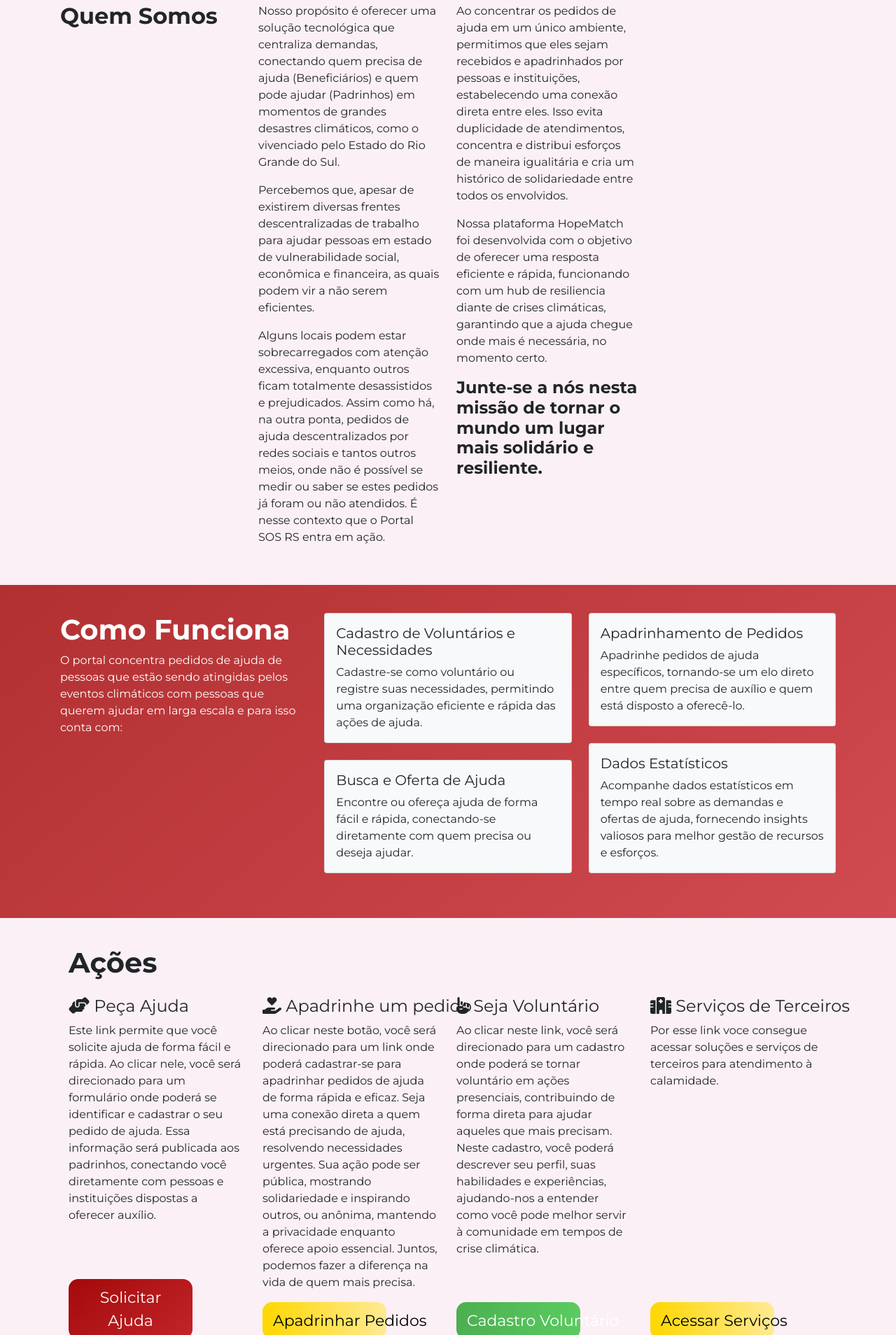
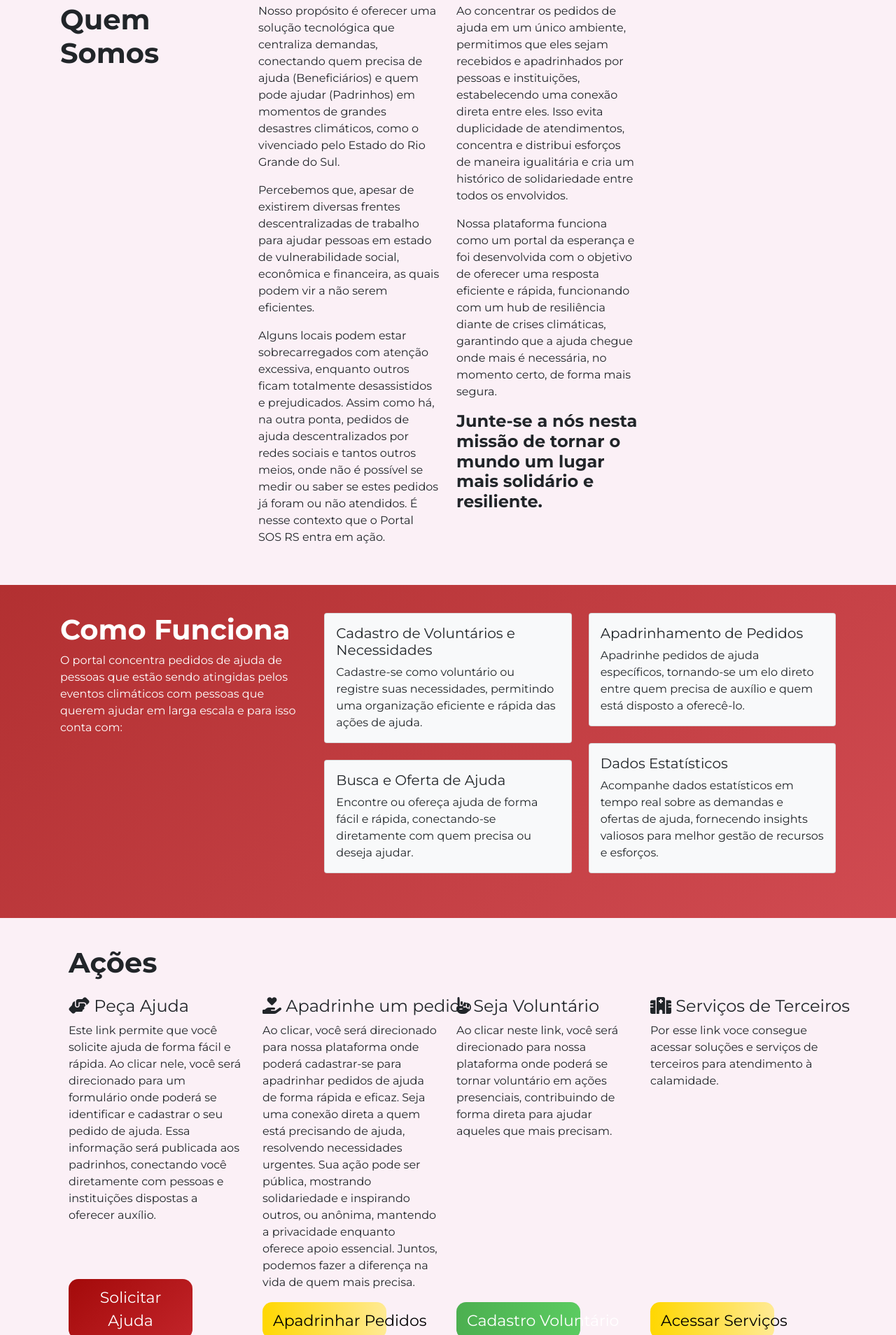
Before and after one commit to iandell026/lp_hopematch, a plain HTML site: page index.html in a window 1280 px wide. Shown: the part 892-2800 px from the top of the page at 70% size. Drawn offline with nearby package versions, Linux system fonts and the light colour scheme.

Commit message:
Ajustes gerais nos textos

```diff
--- a/index.html
+++ b/index.html
@@ -89,8 +89,8 @@
             </div>
 
             <p class="text-white texto-destaque">
-              O Portal SOS RS é uma iniciativa privada das empresas <a class="text-white" target="_blank" href="https://fianto.com.br/" >Fianto</a>,
-              <a class="text-white" target="_blank" href="https://www.locness.com.br/">Locness</a> e <a class="text-white" target="_blank" href="https://umentor.com.br/">Umentor</a>, empresas com ampla experiência em serviços
+              O Portal SOS RS é uma iniciativa privada e voluntária das empresas <a class="text-white" target="_blank" href="https://fianto.com.br/" >Fianto</a>,
+              <a class="text-white" target="_blank" href="https://www.sismu.com.br/">Sismu</a> e <a class="text-white" target="_blank" href="https://umentor.com.br/">Umentor</a>, empresas com ampla experiência em serviços
               inovadores para o mercado brasileiro.
             </p>
 
@@ -119,7 +119,7 @@
         <div class="container-fluid">
           <div class="row">
             <div class="col-lg-3">
-              <h1 class="h2 mb-4"><b>Quem Somos</b></h1>
+              <h1 class="mb-4"><b>Quem Somos</b></h1>
             </div>
             <div class="col-lg-3">
               <p>
@@ -154,10 +154,10 @@
                 solidariedade entre todos os envolvidos.
               </p>
               <p>
-                Nossa plataforma HopeMatch foi desenvolvida com o objetivo de
+                Nossa plataforma funciona como um portal da esperança e foi desenvolvida com o objetivo de
                 oferecer uma resposta eficiente e rápida, funcionando com um hub
-                de resiliencia diante de crises climáticas, garantindo que a
-                ajuda chegue onde mais é necessária, no momento certo.
+                de resiliência diante de crises climáticas, garantindo que a
+                ajuda chegue onde mais é necessária, no momento certo, de forma mais segura.
               </p>
               <h4 class="frase-cta">
                 <b
@@ -268,7 +268,7 @@
               <i class="fa-solid fa-hand-holding-heart"></i> Apadrinhe um pedido
             </h3>
             <p>
-              Ao clicar neste botão, você será direcionado para um link onde
+              Ao clicar, você será direcionado para nossa plataforma onde
               poderá cadastrar-se para apadrinhar pedidos de ajuda de forma
               rápida e eficaz. Seja uma conexão direta a quem está precisando de
               ajuda, resolvendo necessidades urgentes. Sua ação pode ser
@@ -286,12 +286,9 @@
           <div class="col-lg-3 d-flex flex-column acao-item">
             <h3 class="titulo-acoes"><i class="fa-solid fa-hand-point-up"></i> Seja Voluntário</h3>
             <p>
-              Ao clicar neste link, você será direcionado para um cadastro onde
+              Ao clicar neste link, você será direcionado para nossa plataforma onde
               poderá se tornar voluntário em ações presenciais, contribuindo de
-              forma direta para ajudar aqueles que mais precisam. Neste
-              cadastro, você poderá descrever seu perfil, suas habilidades e
-              experiências, ajudando-nos a entender como você pode melhor servir
-              à comunidade em tempos de crise climática.
+              forma direta para ajudar aqueles que mais precisam.
             </p>
             <a
               href="#quem-somos"
```
